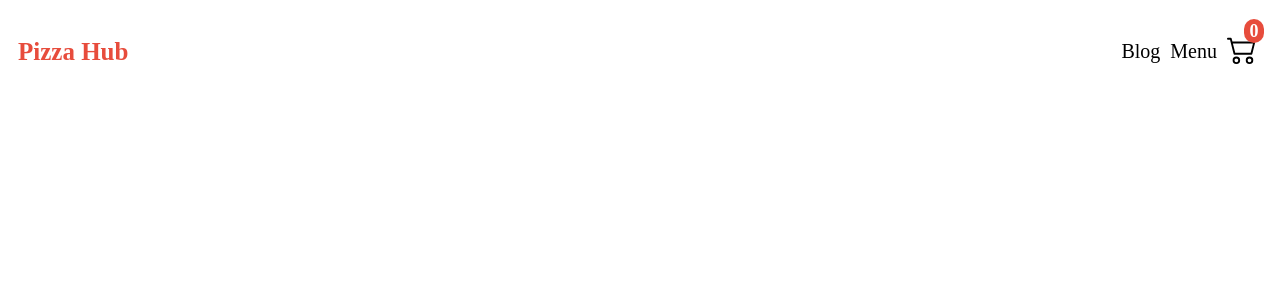
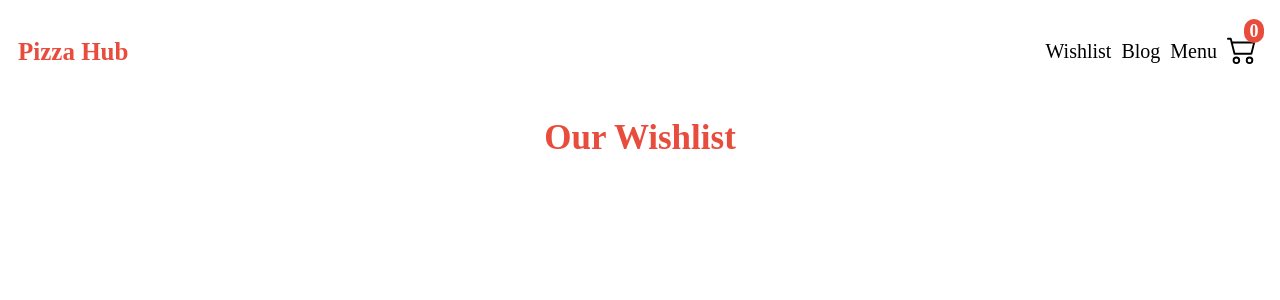
Before and after one commit to AhmedSarhan/redux-tutorial, a React (Create React App) app: page /whislit in a window 1280 px wide. Shown: the top 300 px of the page. Built offline with nearby package versions, Linux system fonts and the light colour scheme.

Commit message:
adding wishlist page

```diff
--- a/src/App.js
+++ b/src/App.js
@@ -1,12 +1,15 @@
 import './App.css';
 import Header from './components/Navigation/Header';
 import { BrowserRouter, Route, Routes } from 'react-router-dom';
+import { Provider } from 'react-redux';
+import { store } from './redux';
+
 import Menu from './pages/Menu';
 import Cart from './pages/Cart';
-import { Provider } from 'react-redux';
-import { store } from './redux';
+import RecipesPage from './pages/Recipes';
+import Wishlist from './pages/Wishlist';
+
 // import AddRecipes from './pages/AddRecipes';
-import RecipesPage from './pages/Recipes';
 
 function App() {
 	return (
@@ -18,6 +21,8 @@ function App() {
 						<Route element={<Cart />} path="/cart" exact />
 						{/* <Route element={<AddRecipes />} path="/add-recipes" exact /> */}
 						<Route element={<RecipesPage />} path="/recipes" exact />
+						<Route element={<Wishlist />} path="/whislit" exact />
+
 						<Route element={<Menu />} path="/" exact />
 					</Routes>
 				</BrowserRouter>
--- a/src/components/Navigation/Header.js
+++ b/src/components/Navigation/Header.js
@@ -14,6 +14,17 @@ const Header = () => {
 			</NavLink>
 
 			<ul>
+				<li>
+					<NavLink
+						className={({ isActive }) =>
+							styles['nav-link'] +
+							(isActive ? ` ${styles['nav-link-active']}` : '')
+						}
+						to="/wishlist"
+					>
+						Wishlist
+					</NavLink>
+				</li>
 				<li>
 					<NavLink
 						className={({ isActive }) =>
--- a/src/components/Recipes/RecipeList.js
+++ b/src/components/Recipes/RecipeList.js
@@ -5,7 +5,7 @@ import styles from './recipes.module.scss';
 const RecipeList = ({ recipes }) => {
 	return (
 		<div className={styles['recipes-container']}>
-			{recipes.length > 0 &&
+			{recipes?.length > 0 &&
 				recipes.map((recipe) => <RecipeCard key={recipe.id} recipe={recipe} />)}
 		</div>
 	);
--- /dev/null
+++ b/src/pages/Wishlist.js
@@ -0,0 +1,18 @@
+import React from 'react';
+import { useSelector } from 'react-redux';
+import RecipeList from '../components/Recipes/RecipeList';
+
+const Wishlist = () => {
+	const wishlist = useSelector((state) => state.wishlist);
+
+	return (
+		<div>
+			<h1 style={{ textAlign: 'center', fontSize: '35px', color: '#e74c3c' }}>
+				Our Wishlist
+			</h1>
+			<RecipeList recipes={wishlist} />
+		</div>
+	);
+};
+
+export default Wishlist;
```
